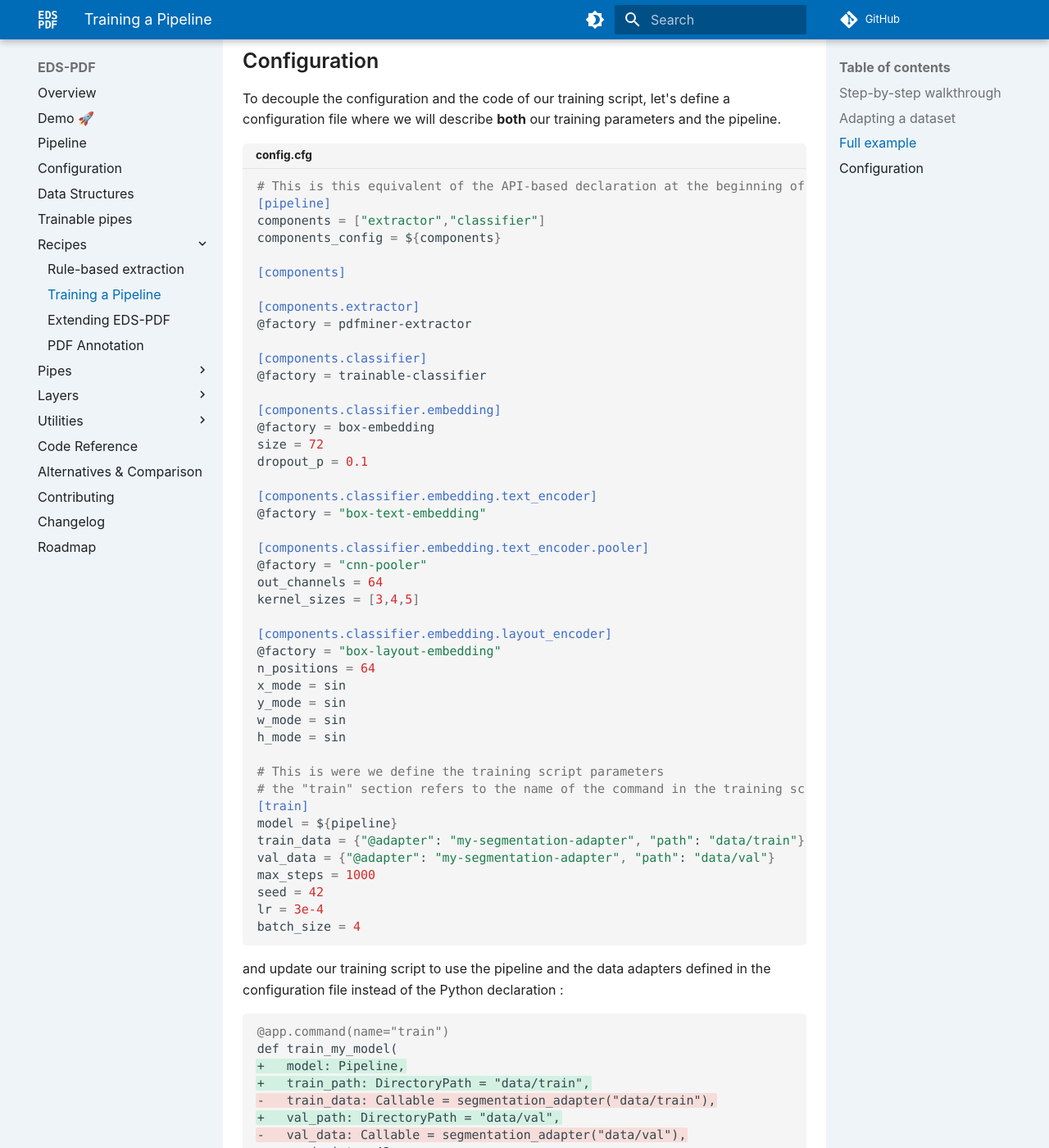
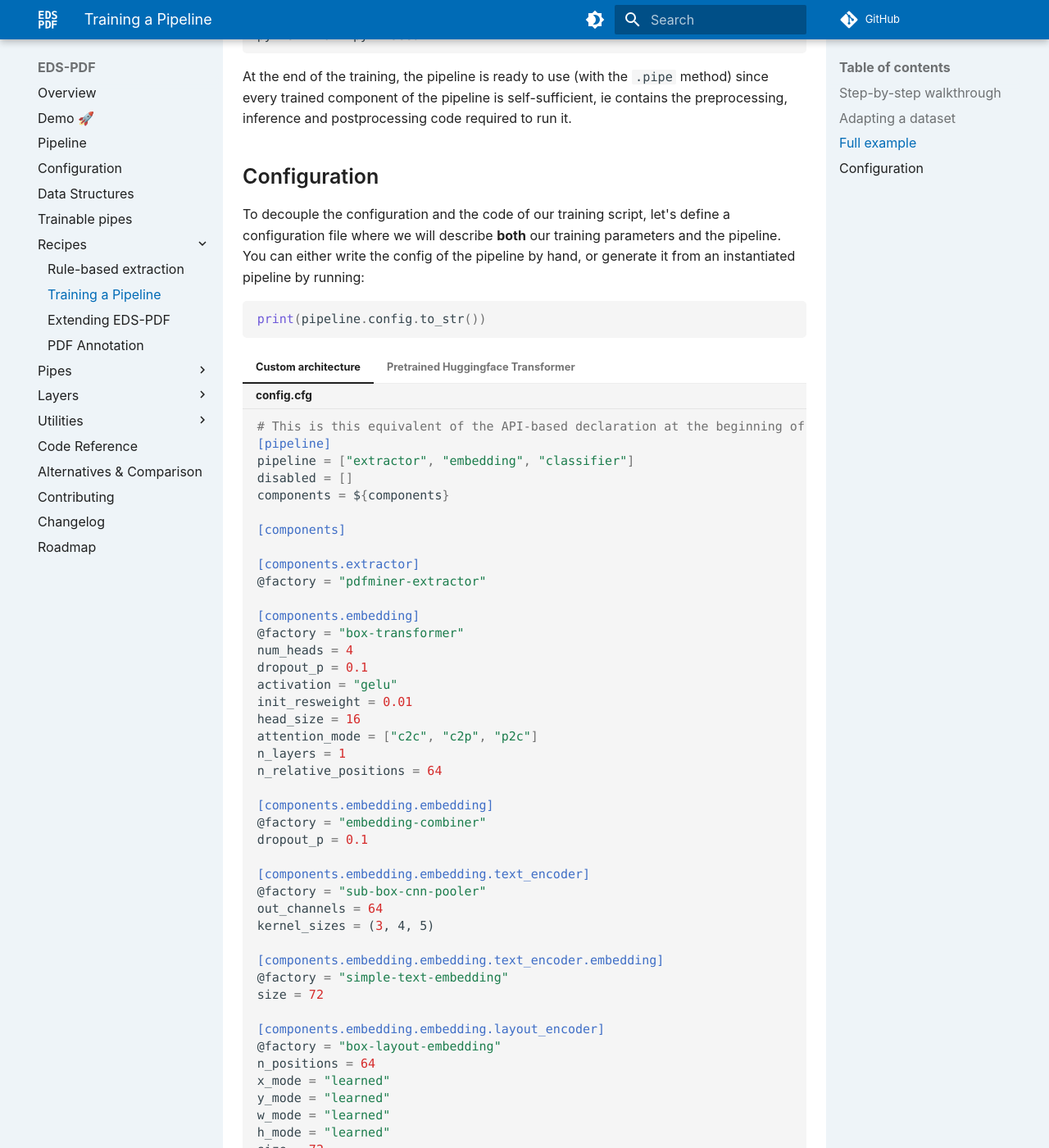
Before and after one commit to aphp/edspdf, an MkDocs documentation site: the page built from docs/recipes/training.md, in a window 1280 px wide and 1400 px high, scrolled down 8834 px. Shown: the whole window at 82% size. Built offline with MkDocs 1.6.1 and Material for MkDocs 9.7.7, drawn with Linux system fonts in a browser that asks for light colours; a script that is not in the unit is left out; comment, search, counter and statistics services are not loaded; the version menu is left out; some of the changed text lies outside the part shown.

Commit message:
docs: update huggingface embedding and training docs

````diff
--- a/docs/assets/termynal/termynal.css
+++ b/docs/assets/termynal/termynal.css
@@ -85,7 +85,7 @@
 
 [data-ty="input"]:before,
 [data-ty-prompt]:before {
-    margin-right: 0.75em;
+    margin-right: 0.72em;
     color: var(--color-text-subtle);
 }
 
--- a/docs/recipes/training.md
+++ b/docs/recipes/training.md
@@ -2,9 +2,6 @@
 
 In this chapter, we'll see how we can train a deep-learning based classifier to better classify the lines of the
 document and extract texts from the document.
-
-The architecture of the trainable classifier of this recipe is described in the following figure:
-![Architecture of the trainable classifier](resources/deep-learning-architecture.svg)
 
 ## Step-by-step walkthrough
 
@@ -12,60 +9,102 @@
 to a model instantiated from a given architecture and optimizing the learnable weights of the
 model to decrease a given loss. The process of training a pipeline with EDS-PDF is as follows:
 
-1. We first start by seeding the random states and instantiating a new trainable pipeline
-    ```python
-    from edspdf import Pipeline
-    from edspdf.utils.random import set_seed
+1. We first start by seeding the random states and instantiating a new trainable pipeline. Here we show two examples of pipeline, the first one based on a custom embedding architecture and the second one based on a pre-trained HuggingFace transformer model.
 
-    set_seed(42)
+    === "Custom architecture"
 
-    model = Pipeline()
-    model.add_pipe("pdfminer-extractor", name="extractor")
-    model.add_pipe(
-        "box-transformer",
-        name="embedding",
-        config={
-            "num_heads": 4,
-            "dropout_p": 0.1,
-            "activation": "gelu",
-            "init_resweight": 0.01,
-            "head_size": 16,
-            "attention_mode": ["c2c", "c2p", "p2c"],
-            "n_layers": 1,
-            "n_relative_positions": 64,
-            "embedding": {
-                "@factory": "embedding-combiner",
+        The architecture of the trainable classifier of this recipe is described in the following figure:
+        ![Architecture of the trainable classifier](resources/deep-learning-architecture.svg)
+
+        ```{ .python .annotate }
+        from edspdf import Pipeline
+        from edspdf.utils.random import set_seed
+
+        set_seed(42)
+
+        model = Pipeline()
+        model.add_pipe("pdfminer-extractor", name="extractor") # (1)
+        model.add_pipe(
+            "box-transformer",
+            name="embedding",
+            config={
+                "num_heads": 4,
                 "dropout_p": 0.1,
-                "text_encoder": {
-                    "@factory": "sub-box-cnn-pooler",
-                    "out_channels": 64,
-                    "kernel_sizes": (3, 4, 5),
-                    "embedding": {
-                        "@factory": "simple-text-embedding",
+                "activation": "gelu",
+                "init_resweight": 0.01,
+                "head_size": 16,
+                "attention_mode": ["c2c", "c2p", "p2c"],
+                "n_layers": 1,
+                "n_relative_positions": 64,
+                "embedding": {
+                    "@factory": "embedding-combiner",
+                    "dropout_p": 0.1,
+                    "text_encoder": {
+                        "@factory": "sub-box-cnn-pooler",
+                        "out_channels": 64,
+                        "kernel_sizes": (3, 4, 5),
+                        "embedding": {
+                            "@factory": "simple-text-embedding",
+                            "size": 72,
+                        },
+                    },
+                    "layout_encoder": {
+                        "@factory": "box-layout-embedding",
+                        "n_positions": 64,
+                        "x_mode": "learned",
+                        "y_mode": "learned",
+                        "w_mode": "learned",
+                        "h_mode": "learned",
                         "size": 72,
                     },
                 },
-                "layout_encoder": {
-                    "@factory": "box-layout-embedding",
-                    "n_positions": 64,
-                    "x_mode": "learned",
-                    "y_mode": "learned",
-                    "w_mode": "learned",
-                    "h_mode": "learned",
-                    "size": 72,
-                },
             },
-        },
-    )
-    model.add_pipe(
-        "trainable-classifier",
-        name="classifier",
-        config={
-            "embedding": model.get_pipe("embedding"),
-            "labels": [],
-        },
-    )
-    ```
+        )
+        model.add_pipe(
+            "trainable-classifier",
+            name="classifier",
+            config={
+                "embedding": model.get_pipe("embedding"),
+                "labels": [],
+            },
+        )
+        ```
+
+        1. You can choose between multiple extractors, such as "pdfminer-extractor", "mupdf-extractor" or "poppler-extractor" (the latter does not support rendering images). See the extractors list here [extractors](/pipes/extractors) for more details.
+
+    === "Pre-trained HuggingFace transformer"
+
+        ```{ .python .annotate }
+        model = Pipeline()
+        model.add_pipe(
+            "mupdf-extractor",
+            name="extractor",
+            config={
+                "render_pages": True,
+            },
+        ) # (1)
+        model.add_pipe(
+            "huggingface-embedding",
+            name="embedding",
+            config={
+                "model": "microsoft/layoutlmv3-base",
+                "use_image": False,
+                "window": 128,
+                "stride": 64,
+                "line_pooling": "mean",
+            },
+        )
+        model.add_pipe(
+            "trainable-classifier",
+            name="classifier",
+            config={
+                "embedding": model.get_pipe("embedding"),
+                "labels": [],
+            },
+        )
+        ```
+
+        1. You can choose between multiple extractors, such as "pdfminer-extractor", "mupdf-extractor" or "poppler-extractor" (the latter does not support rendering images). See the extractors list here [extractors](/pipes/extractors) for more details.
 
 2. We then load and adapt (i.e., convert into PDFDoc) the training and validation dataset, which is often a combination of JSON and PDF files. The recommended way of doing this is to make a Python generator of PDFDoc objects.
     ```python
@@ -369,54 +408,112 @@
 
 ## Configuration
 
-To decouple the configuration and the code of our training script, let's define a configuration file where we will describe **both** our training parameters and the pipeline.
+To decouple the configuration and the code of our training script, let's define a configuration file where we will describe **both** our training parameters and the pipeline. You can either write the config of the pipeline by hand, or generate it from an instantiated pipeline by running:
 
-```toml title="config.cfg"
-# This is this equivalent of the API-based declaration at the beginning of the tutorial
-[pipeline]
-components = ["extractor","classifier"]
-components_config = ${components}
+```python
+print(pipeline.config.to_str())
+```
 
-[components]
+=== "Custom architecture"
 
-[components.extractor]
-@factory = pdfminer-extractor
+    ```toml title="config.cfg"
+    # This is this equivalent of the API-based declaration at the beginning of the tutorial
+    [pipeline]
+    pipeline = ["extractor", "embedding", "classifier"]
+    disabled = []
+    components = ${components}
 
-[components.classifier]
-@factory = trainable-classifier
+    [components]
 
-[components.classifier.embedding]
-@factory = box-embedding
-size = 72
-dropout_p = 0.1
+    [components.extractor]
+    @factory = "pdfminer-extractor"
 
-[components.classifier.embedding.text_encoder]
-@factory = "box-text-embedding"
+    [components.embedding]
+    @factory = "box-transformer"
+    num_heads = 4
+    dropout_p = 0.1
+    activation = "gelu"
+    init_resweight = 0.01
+    head_size = 16
+    attention_mode = ["c2c", "c2p", "p2c"]
+    n_layers = 1
+    n_relative_positions = 64
 
-[components.classifier.embedding.text_encoder.pooler]
-@factory = "cnn-pooler"
-out_channels = 64
-kernel_sizes = [3,4,5]
+    [components.embedding.embedding]
+    @factory = "embedding-combiner"
+    dropout_p = 0.1
 
-[components.classifier.embedding.layout_encoder]
-@factory = "box-layout-embedding"
-n_positions = 64
-x_mode = sin
-y_mode = sin
-w_mode = sin
-h_mode = sin
+    [components.embedding.embedding.text_encoder]
+    @factory = "sub-box-cnn-pooler"
+    out_channels = 64
+    kernel_sizes = (3, 4, 5)
 
-# This is were we define the training script parameters
-# the "train" section refers to the name of the command in the training script
-[train]
-model = ${pipeline}
-train_data = {"@adapter": "my-segmentation-adapter", "path": "data/train"}
-val_data = {"@adapter": "my-segmentation-adapter", "path": "data/val"}
-max_steps = 1000
-seed = 42
-lr = 3e-4
-batch_size = 4
-```
+    [components.embedding.embedding.text_encoder.embedding]
+    @factory = "simple-text-embedding"
+    size = 72
+
+    [components.embedding.embedding.layout_encoder]
+    @factory = "box-layout-embedding"
+    n_positions = 64
+    x_mode = "learned"
+    y_mode = "learned"
+    w_mode = "learned"
+    h_mode = "learned"
+    size = 72
+
+    [components.classifier]
+    @factory = "trainable-classifier"
+    embedding = ${components.embedding}
+    labels = []
+
+    # This is were we define the training script parameters
+    # the "train" section refers to the name of the command in the training script
+    [train]
+    model = ${pipeline}
+    train_data = {"@adapter": "my-segmentation-adapter", "path": "data/train"}
+    val_data = {"@adapter": "my-segmentation-adapter", "path": "data/val"}
+    max_steps = 1000
+    seed = 42
+    lr = 3e-4
+    batch_size = 4
+    ```
+
+=== "Pretrained Huggingface Transformer"
+
+    ```toml title="config.cfg"
+    [pipeline]
+    pipeline = ["extractor", "embedding", "classifier"]
+    disabled = []
+    components = ${components}
+
+    [components]
+
+    [components.extractor]
+    @factory = "mupdf-extractor"
+    render_pages = true
+
+    [components.embedding]
+    @factory = "huggingface-embedding"
+    model = "microsoft/layoutlmv3-base"
+    use_image = false
+    window = 128
+    stride = 64
+    line_pooling = "mean"
+
+    [components.classifier]
+    @factory = "trainable-classifier"
+    embedding = ${components.embedding}
+    labels = []
+
+    [train]
+    model = ${pipeline}
+    max_steps = 1000
+    lr = 5e-5
+    seed = 42
+    train_data = {"@adapter": "my-segmentation-adapter", "path": "data/train"}
+    val_data = {"@adapter": "my-segmentation-adapter", "path": "data/val"}
+    batch_size = 8
+    ```
 
 and update our training script to use the pipeline and the data adapters defined in the configuration file instead of the Python declaration :
 
````
Also changed, not shown: other parts of docs/recipes/training.md (+1 -1 lines), docs/pipes/embeddings/assets/transformer-windowing.svg (added), 1 other file.
